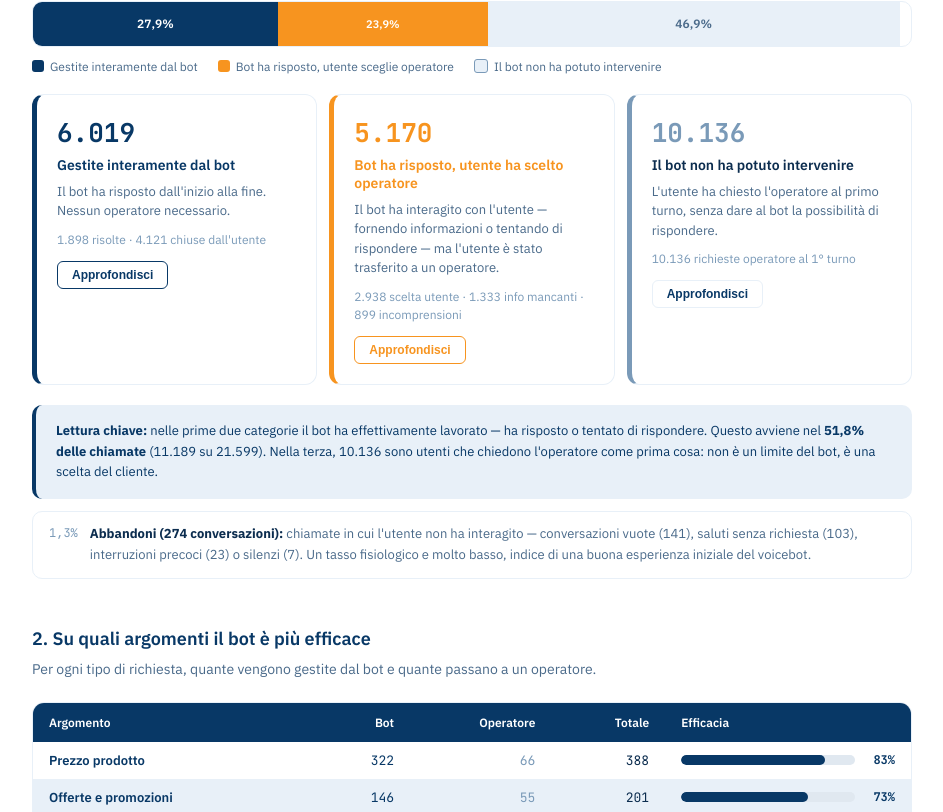
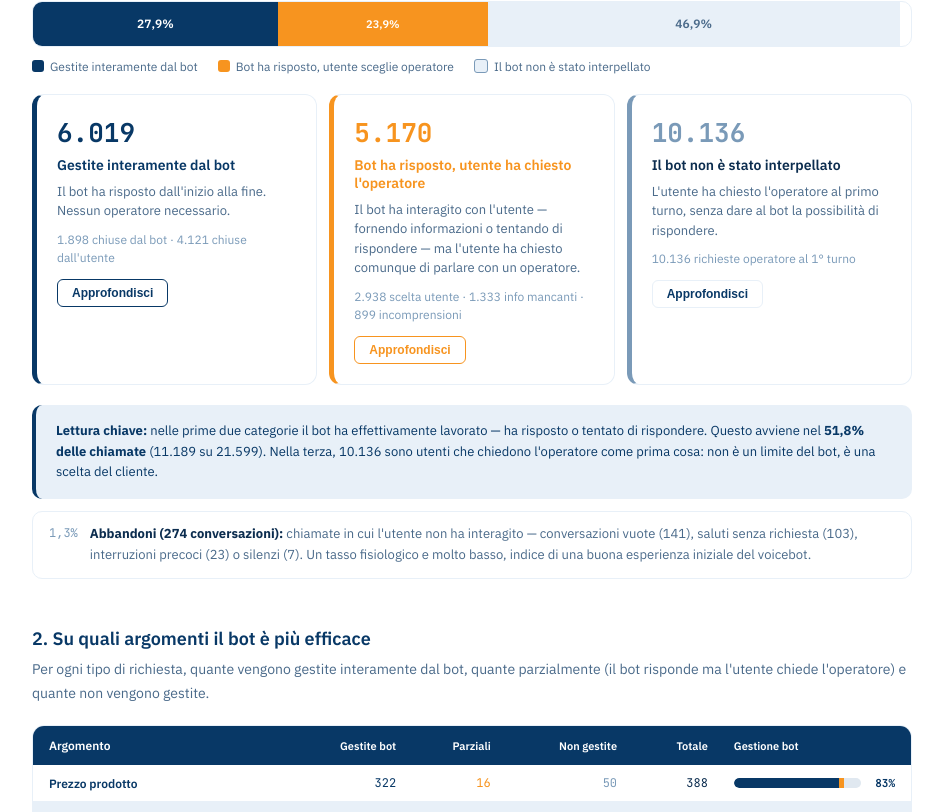
Before and after one commit to lamb91/dashboard-utility-operations, a React (Vite) app: page / in a window 1280 px wide. Shown: the part 436-1248 px from the top of the page, without its empty margins (168-1111 px from the left). Built offline with nearby package versions, Linux system fonts and the light colour scheme.

Commit message:
Fix lessico + matrice 3 colonne

```diff
--- a/src/App.jsx
+++ b/src/App.jsx
@@ -63,17 +63,17 @@ function TabButton({ active, color, children, onClick }) {
 }
 
 const intents = [
-  { name: "Prezzo prodotto", bot: 322, op: 66, tot: 388 },
-  { name: "Offerte e promozioni", bot: 146, op: 55, tot: 201 },
-  { name: "Disponibilità prodotto", bot: 1912, op: 729, tot: 2641 },
-  { name: "Info prodotto", bot: 685, op: 361, tot: 1046 },
-  { name: "Stato ordine", bot: 929, op: 530, tot: 1459 },
-  { name: "Info pagamento", bot: 134, op: 101, tot: 235 },
-  { name: "Info negozio", bot: 313, op: 306, tot: 619 },
-  { name: "Consegna e modifiche", bot: 104, op: 134, tot: 238 },
-  { name: "Assistenza tecnica", bot: 337, op: 1233, tot: 1570 },
-  { name: "Reso e rimborso", bot: 56, op: 223, tot: 279 },
-].map(i => ({ ...i, pctBot: Math.round((i.bot / i.tot) * 100) })).sort((a, b) => b.pctBot - a.pctBot);
+  { name: "Prezzo prodotto", full: 322, partial: 16, none: 50, tot: 388 },
+  { name: "Offerte e promozioni", full: 146, partial: 20, none: 35, tot: 201 },
+  { name: "Disponibilità prodotto", full: 1911, partial: 307, none: 422, tot: 2641 },
+  { name: "Info prodotto", full: 678, partial: 206, none: 155, tot: 1046 },
+  { name: "Stato ordine", full: 929, partial: 189, none: 341, tot: 1459 },
+  { name: "Info pagamento", full: 134, partial: 76, none: 25, tot: 235 },
+  { name: "Info negozio", full: 312, partial: 124, none: 182, tot: 619 },
+  { name: "Consegna e modifiche", full: 104, partial: 96, none: 38, tot: 238 },
+  { name: "Assistenza tecnica", full: 333, partial: 728, none: 505, tot: 1570 },
+  { name: "Reso e rimborso", full: 56, partial: 179, none: 44, tot: 279 },
+].map(i => ({ ...i, pctFull: Math.round((i.full / i.tot) * 100), pctPartial: Math.round((i.partial / i.tot) * 100), pctNone: Math.round((i.none / i.tot) * 100) })).sort((a, b) => b.pctFull - a.pctFull);
 
 const products = [
   { name: "Lavatrice", v: 330 }, { name: "Telefono", v: 138 }, { name: "TV/Televisore", v: 197 },
@@ -507,7 +507,7 @@ export default function App() {
             <div style={{ width: "46.9%", background: paleNavy, display: "flex", alignItems: "center", justifyContent: "center" }}><span style={{ fontSize: "12px", fontWeight: 600, color: textMid }}>46,9%</span></div>
           </div>
           <div style={{ display: "flex", gap: "20px", flexWrap: "wrap", marginBottom: "1.25rem" }}>
-            {[{ c: navy, l: "Gestite interamente dal bot" }, { c: orange, l: "Bot ha risposto, utente sceglie operatore" }, { c: paleNavy, l: "Il bot non ha potuto intervenire", border: true }].map((lg, i) => (
+            {[{ c: navy, l: "Gestite interamente dal bot" }, { c: orange, l: "Bot ha risposto, utente sceglie operatore" }, { c: paleNavy, l: "Il bot non è stato interpellato", border: true }].map((lg, i) => (
               <div key={i} style={{ display: "flex", alignItems: "center", gap: "6px" }}>
                 <div style={{ width: 12, height: 12, borderRadius: "3px", background: lg.c, border: lg.border ? `1px solid ${textLight}` : "none" }} />
                 <span style={{ fontSize: "12px", color: textMid }}>{lg.l}</span>
@@ -518,9 +518,9 @@ export default function App() {
           {/* 3 summary cards */}
           <div style={{ display: "grid", gridTemplateColumns: "repeat(3, minmax(0, 1fr))", gap: "12px", marginBottom: "1.25rem" }}>
             {[
-              { val: 6019, title: "Gestite interamente dal bot", desc: "Il bot ha risposto dall'inizio alla fine. Nessun operatore necessario.", sub: `${fmt(1898)} risolte · ${fmt(4121)} chiuse dall'utente`, c: navy, dd: "100" },
-              { val: 5170, title: "Bot ha risposto, utente ha scelto operatore", desc: "Il bot ha interagito con l'utente — fornendo informazioni o tentando di rispondere — ma l'utente è stato trasferito a un operatore.", sub: `${fmt(2938)} scelta utente · ${fmt(1333)} info mancanti · ${fmt(899)} incomprensioni`, c: orange, dd: "50" },
-              { val: 10136, title: "Il bot non ha potuto intervenire", desc: "L'utente ha chiesto l'operatore al primo turno, senza dare al bot la possibilità di rispondere.", sub: `${fmt(10136)} richieste operatore al 1° turno`, c: textLight, dd: "0" },
+              { val: 6019, title: "Gestite interamente dal bot", desc: "Il bot ha risposto dall'inizio alla fine. Nessun operatore necessario.", sub: `${fmt(1898)} chiuse dal bot · ${fmt(4121)} chiuse dall'utente`, c: navy, dd: "100" },
+              { val: 5170, title: "Bot ha risposto, utente ha chiesto l'operatore", desc: "Il bot ha interagito con l'utente — fornendo informazioni o tentando di rispondere — ma l'utente ha chiesto comunque di parlare con un operatore.", sub: `${fmt(2938)} scelta utente · ${fmt(1333)} info mancanti · ${fmt(899)} incomprensioni`, c: orange, dd: "50" },
+              { val: 10136, title: "Il bot non è stato interpellato", desc: "L'utente ha chiesto l'operatore al primo turno, senza dare al bot la possibilità di rispondere.", sub: `${fmt(10136)} richieste operatore al 1° turno`, c: textLight, dd: "0" },
             ].map((card, i) => (
               <div key={i} style={{ background: white, border: `1px solid ${paleNavy}`, borderRadius: "12px", padding: "1.25rem", borderLeft: `5px solid ${card.c}` }}>
                 <div style={{ fontSize: "26px", fontWeight: 700, fontFamily: "'JetBrains Mono', monospace", color: card.c }}>{fmt(card.val)}</div>
@@ -544,13 +544,13 @@ export default function App() {
             <div style={{ border: `2px solid ${navy}`, borderRadius: "12px", padding: "1.5rem", marginBottom: "1.5rem", background: `${paleNavy}40` }}>
               <h3 style={{ fontSize: "16px", fontWeight: 600, color: navy, margin: "0 0 6px" }}>Approfondimento: {fmt(6019)} conversazioni gestite interamente</h3>
               <p style={{ fontSize: "13px", color: textMid, margin: "0 0 1.25rem", lineHeight: 1.6 }}>
-                Il bot ha ricevuto la richiesta, ha risposto e ha concluso la conversazione. L'utente non ha avuto bisogno di un operatore. In media le conversazioni risolte durano 1,6 turni — il bot è rapido ed efficiente.
+                Il bot ha ricevuto la richiesta, ha risposto e ha concluso la conversazione. L'utente non ha avuto bisogno di un operatore. In media le conversazioni chiuse dal bot durano 1,6 turni — il bot è rapido ed efficiente.
               </p>
 
               <div style={{ display: "grid", gridTemplateColumns: "repeat(4, minmax(0, 1fr))", gap: "10px", marginBottom: "1.25rem" }}>
-                <Metric value={fmt(1898)} label="Risolte completamente" sub="Risposta data, utente soddisfatto" />
+                <Metric value={fmt(1898)} label="Chiuse dal bot" sub="Il bot ha fornito le informazioni" />
                 <Metric value={fmt(4121)} label="Chiuse dall'utente" sub="Info ricevute, utente chiude" />
-                <Metric value="1,6" label="Turni medi (risolte)" sub="Conversazioni rapide" />
+                <Metric value="1,6" label="Turni medi (chiuse dal bot)" sub="Conversazioni rapide" />
                 <Metric value={fmt(Math.round(6019/25))} label="Al giorno" sub="Media su 25 giorni" />
               </div>
 
@@ -568,7 +568,7 @@ export default function App() {
                   </ResponsiveContainer>
                 </div>
                 <div style={{ border: `1px solid ${paleNavy}`, borderRadius: "10px", padding: "1.25rem", background: white }}>
-                  <div style={{ fontSize: "14px", fontWeight: 600, color: navy, marginBottom: "12px" }}>Prodotti più richiesti (risolte)</div>
+                  <div style={{ fontSize: "14px", fontWeight: 600, color: navy, marginBottom: "12px" }}>Prodotti più richiesti (chiuse dal bot)</div>
                   <ResponsiveContainer width="100%" height={300}>
                     <BarChart data={cat100products} layout="vertical" margin={{ left: 10, right: 16 }}>
                       <CartesianGrid strokeDasharray="3 3" stroke={paleNavy} horizontal={false} />
@@ -581,7 +581,7 @@ export default function App() {
                 </div>
               </div>
 
-              <ExBlock title="Esempi reali di conversazioni risolte dal bot" items={[
+              <ExBlock title="Esempi reali di conversazioni gestite dal bot" items={[
                 { tag: "Prezzo", text: "\"Quanto costa l'iPhone 16 Pro da 256 giga?\" — il bot propone i modelli disponibili, l'utente sceglie, il bot fornisce il prezzo. 3 turni, risolta." },
                 { tag: "Stato ordine", text: "\"Vorrei sapere lo stato della mia riparazione\" — il bot chiede numero documento e data, recupera le informazioni, conferma la data di ritiro. 4 turni." },
                 { tag: "Disponibilità", text: "\"Avete il frigorifero Hisense del volantino?\" — il bot conferma la disponibilità in negozio e fornisce i dettagli del prodotto. 2 turni." },
@@ -590,7 +590,7 @@ export default function App() {
               ]} />
 
               <div style={{ background: paleNavy, borderRadius: "10px", padding: "1rem 1.25rem", fontSize: "13px", color: navy, lineHeight: 1.6, borderLeft: `4px solid ${navy}` }}>
-                <strong>Il bot eccelle su disponibilità (1.911 gestite), stato ordine (929) e info prodotto (678).</strong> Il prodotto più richiesto nelle conversazioni risolte è la lavatrice (72), seguita da frigorifero (23) e lavastoviglie (22).
+                <strong>Il bot eccelle su disponibilità (1.911 gestite), stato ordine (929) e info prodotto (678).</strong> Il prodotto più richiesto nelle conversazioni chiuse dal bot è la lavatrice (72), seguita da frigorifero (23) e lavastoviglie (22).
               </div>
             </div>
           )}
@@ -600,7 +600,7 @@ export default function App() {
             <div style={{ border: `2px solid ${orange}`, borderRadius: "12px", padding: "1.5rem", marginBottom: "1.5rem", background: `${paleOrange}40` }}>
               <h3 style={{ fontSize: "16px", fontWeight: 600, color: orange, margin: "0 0 6px" }}>Approfondimento: {fmt(5170)} conversazioni dove il bot ha interagito</h3>
               <p style={{ fontSize: "13px", color: textMid, margin: "0 0 1.25rem", lineHeight: 1.6 }}>
-                In queste conversazioni il bot ha risposto alle richieste dell'utente o ha tentato di farlo, ma l'utente è stato comunque trasferito a un operatore. I motivi sono diversi: in {fmt(2938)} casi l'utente ha scelto volontariamente l'operatore dopo aver ricevuto risposta, in {fmt(1333)} il bot non aveva l'informazione nella knowledge base, e in {fmt(899)} il bot non ha capito la richiesta.
+                In queste conversazioni il bot ha risposto alle richieste dell'utente o ha tentato di farlo, ma l'utente ha chiesto comunque di parlare con un operatore. I motivi sono diversi: in {fmt(2938)} casi l'utente ha scelto volontariamente l'operatore dopo aver ricevuto risposta, in {fmt(1333)} il bot non aveva l'informazione nella knowledge base, e in {fmt(899)} il bot non ha capito la richiesta.
               </p>
 
               <div style={{ display: "grid", gridTemplateColumns: "repeat(4, minmax(0, 1fr))", gap: "10px", marginBottom: "1.25rem" }}>
@@ -729,32 +729,35 @@ export default function App() {
         {/* ═══ 2. ARGOMENTI ═══ */}
         <div style={{ marginBottom: "3rem" }}>
           <h2 style={{ fontSize: "18px", fontWeight: 600, margin: "0 0 8px", color: navy }}>2. Su quali argomenti il bot è più efficace</h2>
-          <p style={{ fontSize: "14px", color: textMid, lineHeight: 1.7, margin: "0 0 1.25rem" }}>Per ogni tipo di richiesta, quante vengono gestite dal bot e quante passano a un operatore.</p>
+          <p style={{ fontSize: "14px", color: textMid, lineHeight: 1.7, margin: "0 0 1.25rem" }}>Per ogni tipo di richiesta, quante vengono gestite interamente dal bot, quante parzialmente (il bot risponde ma l'utente chiede l'operatore) e quante non vengono gestite.</p>
 
           <div style={{ border: `1px solid ${paleNavy}`, borderRadius: "12px", overflow: "hidden", marginBottom: "1.5rem" }}>
             <table style={{ width: "100%", borderCollapse: "collapse", fontSize: "13px" }}>
               <thead>
                 <tr style={{ background: navy, color: white }}>
                   <th style={{ textAlign: "left", padding: "12px 16px", fontWeight: 600, fontSize: "12px" }}>Argomento</th>
-                  <th style={{ textAlign: "right", padding: "12px 16px", fontWeight: 600, fontSize: "12px" }}>Bot</th>
-                  <th style={{ textAlign: "right", padding: "12px 16px", fontWeight: 600, fontSize: "12px" }}>Operatore</th>
-                  <th style={{ textAlign: "right", padding: "12px 16px", fontWeight: 600, fontSize: "12px" }}>Totale</th>
-                  <th style={{ textAlign: "left", padding: "12px 16px", fontWeight: 600, fontSize: "12px", width: "28%" }}>Efficacia</th>
+                  <th style={{ textAlign: "right", padding: "12px 10px", fontWeight: 600, fontSize: "11px" }}>Gestite bot</th>
+                  <th style={{ textAlign: "right", padding: "12px 10px", fontWeight: 600, fontSize: "11px" }}>Parziali</th>
+                  <th style={{ textAlign: "right", padding: "12px 10px", fontWeight: 600, fontSize: "11px" }}>Non gestite</th>
+                  <th style={{ textAlign: "right", padding: "12px 10px", fontWeight: 600, fontSize: "11px" }}>Totale</th>
+                  <th style={{ textAlign: "left", padding: "12px 16px", fontWeight: 600, fontSize: "11px", width: "22%" }}>Gestione bot</th>
                 </tr>
               </thead>
               <tbody>
                 {intents.map((it, i) => (
                   <tr key={i} style={{ background: i % 2 === 0 ? white : paleNavy }}>
-                    <td style={{ padding: "10px 16px", fontWeight: 600, color: navy }}>{it.name}</td>
-                    <td style={{ padding: "10px 16px", textAlign: "right", fontFamily: "'JetBrains Mono', monospace", color: navy }}>{fmt(it.bot)}</td>
-                    <td style={{ padding: "10px 16px", textAlign: "right", fontFamily: "'JetBrains Mono', monospace", color: textLight }}>{fmt(it.op)}</td>
-                    <td style={{ padding: "10px 16px", textAlign: "right", fontFamily: "'JetBrains Mono', monospace" }}>{fmt(it.tot)}</td>
+                    <td style={{ padding: "10px 16px", fontWeight: 600, color: navy, fontSize: "12px" }}>{it.name}</td>
+                    <td style={{ padding: "10px 10px", textAlign: "right", fontFamily: "'JetBrains Mono', monospace", color: navy, fontSize: "12px" }}>{fmt(it.full)}</td>
+                    <td style={{ padding: "10px 10px", textAlign: "right", fontFamily: "'JetBrains Mono', monospace", color: orange, fontSize: "12px" }}>{fmt(it.partial)}</td>
+                    <td style={{ padding: "10px 10px", textAlign: "right", fontFamily: "'JetBrains Mono', monospace", color: textLight, fontSize: "12px" }}>{fmt(it.none)}</td>
+                    <td style={{ padding: "10px 10px", textAlign: "right", fontFamily: "'JetBrains Mono', monospace", fontSize: "12px" }}>{fmt(it.tot)}</td>
                     <td style={{ padding: "10px 16px" }}>
-                      <div style={{ display: "flex", alignItems: "center", gap: "8px" }}>
-                        <div style={{ flex: 1, height: "10px", background: "#e0e8f0", borderRadius: "5px", overflow: "hidden" }}>
-                          <div style={{ height: "100%", width: it.pctBot + "%", background: it.pctBot >= 50 ? navy : it.pctBot >= 30 ? orange : red, borderRadius: "5px" }} />
+                      <div style={{ display: "flex", alignItems: "center", gap: "6px" }}>
+                        <div style={{ flex: 1, height: "10px", background: "#e0e8f0", borderRadius: "5px", overflow: "hidden", display: "flex" }}>
+                          <div style={{ height: "100%", width: it.pctFull + "%", background: navy, borderRadius: "5px 0 0 5px" }} />
+                          <div style={{ height: "100%", width: it.pctPartial + "%", background: orange }} />
                         </div>
-                        <span style={{ fontFamily: "'JetBrains Mono', monospace", fontSize: "12px", minWidth: "32px", textAlign: "right", fontWeight: 600, color: it.pctBot >= 50 ? navy : it.pctBot >= 30 ? orange : red }}>{it.pctBot}%</span>
+                        <span style={{ fontFamily: "'JetBrains Mono', monospace", fontSize: "11px", minWidth: "28px", textAlign: "right", fontWeight: 600, color: navy }}>{it.pctFull}%</span>
                       </div>
                     </td>
                   </tr>
@@ -766,7 +769,7 @@ export default function App() {
           <div style={{ border: `1px solid ${paleNavy}`, borderRadius: "12px", padding: "1.25rem", marginBottom: "1.5rem" }}>
             <div style={{ fontSize: "14px", fontWeight: 600, color: navy, marginBottom: "4px" }}>Confronto visivo</div>
             <div style={{ display: "flex", gap: "16px", marginBottom: "14px" }}>
-              {[{ c: navy, l: "Gestite dal bot" }, { c: "#c8d8e8", l: "Passate a operatore" }].map((lg, i) => (
+              {[{ c: navy, l: "Gestite interamente" }, { c: orange, l: "Parziali (bot ha risposto)" }, { c: "#c8d8e8", l: "Non gestite" }].map((lg, i) => (
                 <div key={i} style={{ display: "flex", alignItems: "center", gap: "6px" }}>
                   <div style={{ width: 10, height: 10, borderRadius: "2px", background: lg.c }} />
                   <span style={{ fontSize: "12px", color: textMid }}>{lg.l}</span>
@@ -779,14 +782,15 @@ export default function App() {
                 <XAxis type="number" tick={{ fill: textLight, fontSize: 11 }} axisLine={false} tickLine={false} />
                 <YAxis type="category" dataKey="name" tick={{ fill: textDark, fontSize: 12 }} width={140} axisLine={false} tickLine={false} />
                 <Tooltip content={<CT />} />
-                <Bar dataKey="bot" name="Gestite dal bot" stackId="a" fill={navy} barSize={16} />
-                <Bar dataKey="op" name="Passate a operatore" stackId="a" fill="#c8d8e8" barSize={16} />
+                <Bar dataKey="full" name="Gestite interamente" stackId="a" fill={navy} barSize={16} />
+                <Bar dataKey="partial" name="Parziali" stackId="a" fill={orange} barSize={16} />
+                <Bar dataKey="none" name="Non gestite" stackId="a" fill="#c8d8e8" barSize={16} />
               </BarChart>
             </ResponsiveContainer>
           </div>
 
           <div style={{ background: paleNavy, borderRadius: "10px", padding: "1rem 1.25rem", fontSize: "13px", color: navy, lineHeight: 1.6, borderLeft: `4px solid ${orange}` }}>
-            <strong>Il bot gestisce l'83% delle richieste su prezzi, il 73% sulle offerte e il 72% sulla disponibilità.</strong> Assistenza tecnica e resi sono argomenti dove il cliente preferisce naturalmente la conferma di una persona.
+            <strong>Il bot gestisce interamente l'83% delle richieste su prezzi, il 73% sulle offerte e il 72% sulla disponibilità.</strong> Per l'assistenza tecnica il bot risponde nel 68% dei casi (21% interamente + 46% parzialmente), ma il cliente preferisce spesso la conferma di una persona.
           </div>
         </div>
 
```
